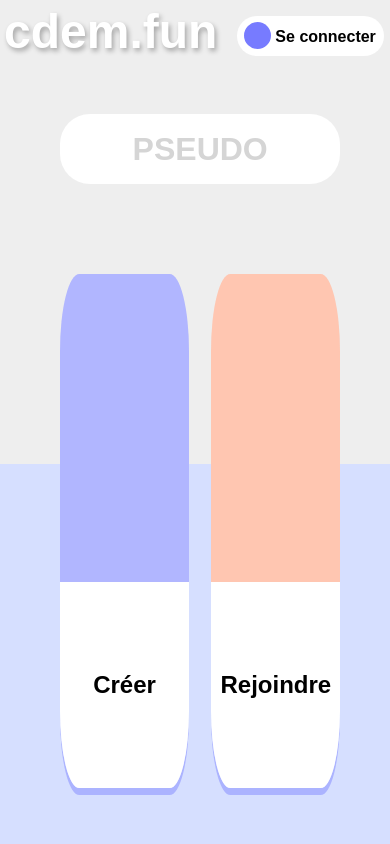
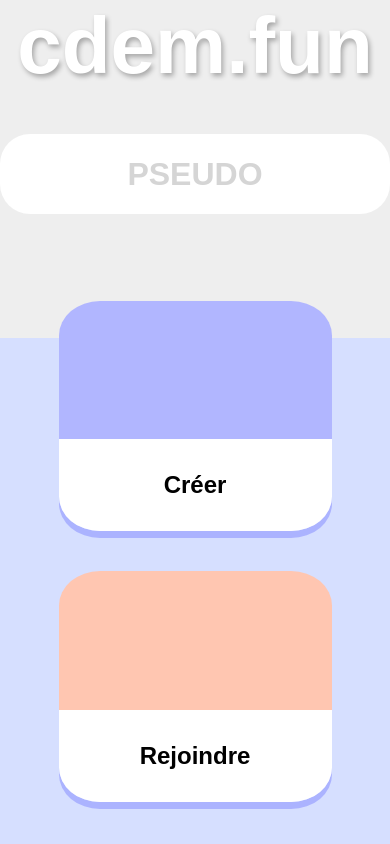
Before and after one commit to Lurius-tharn/CDEM, a PHP site: page / in a window 390 px wide. Run offline with PHP 8.4, Linux system fonts and the light colour scheme.

Commit message:
responsive

```diff
--- a/public/css/style.css
+++ b/public/css/style.css
@@ -1,10 +1,9 @@
-/*************** Page part ***************/
+/********************************************* Page part *********************************************/
 
 html {
   min-height: 100%;
   background: rgb(214, 223, 255);
-  background: linear-gradient(0deg, rgba(214, 223, 255, 1) 0%,
-    rgba(214, 223, 255, 1) 45%, rgba(238, 238, 238, 1) 45%);
+  background: linear-gradient(0deg, rgba(214, 223, 255, 1) 0%, rgba(214, 223, 255, 1) 60%, rgba(238, 238, 238, 1) 60%);
   background-size: 100% 100%;
   background-repeat: no-repeat;
   overflow-x: hidden;
@@ -20,40 +19,37 @@ body {
   row-gap: 5%;
 }
 
+/********************************************* Header part *********************************************/
 
-
-
-/*************** Header part    ***************/
 header {
   display: flex;
   justify-content: space-between;
 }
+
 #connect {
+  display: flex;
+  align-items: center;
+  justify-content: space-around;
+  flex-wrap: wrap;
   margin: 1em;
-  width: 155px;
+  width: 10%;
   background: white;
   border-radius: 30px;
-  height: 40px;
+  height: 50%;
 }
 
 #round {
-  width: 15px;
-  height: 15px;
-  padding: 6px;
-  border-radius: 100%;
+  width: 1.5vw;
+  height: 1.5vw;
+  border-radius: 50%;
   background-color: #777bff;
-  top: 6px;
-  position: relative;
-  left: 7px;
 }
 
 #connect a {
-  position: relative;
   text-decoration: none;
   font-size: 1rem;
   opacity: 1;
   outline: none;
-  left: 25px;
   color: #000;
   white-space: nowrap;
 }
@@ -68,9 +64,41 @@ header {
   text-shadow: 2px 3px 5px rgba(0, 0, 0, 0.3);
 }
 
-/*************** Body and Homepage part ***************/
+@media all and (max-width: 1445px) {
+  #connect {
+    width: 13%;
+  }
+}
 
-.container{
+@media all and (max-width: 1100px) {
+  #connect {
+    width: 16%;
+  }
+}
+
+@media all and (max-width: 900px) {
+  #connect {
+    width: 19%;
+  }
+}
+
+@media all and (max-width: 700px) {
+  header {
+    flex-direction: column;
+    align-items: center;
+  }
+  #connect {
+    display: none;
+  }
+  #logo {
+    font-size: 5rem;
+    padding: 0;
+  }
+}
+
+/********************************************* Body and Homepage part *********************************************/
+
+.container {
   display: flex;
   justify-content: center;
   flex: 1;
@@ -83,7 +111,15 @@ header {
   width: 70%;
   row-gap: 13%;
 }
-/*************** Homepage bocks part***************/
+
+@media all and (max-width: 700px) {
+  #container2 {
+    width: 100%;
+  }
+}
+
+/********************************************* Homepage blocks part *********************************************/
+
 .blocks {
   flex: auto;
   display: flex;
@@ -100,7 +136,6 @@ header {
   box-shadow: 0px 7px rgba(0, 0, 255, .2);
   transition-duration: 1000ms;
   transform: scale(1);
-  margin-bottom: 5%;
 }
 
 .block:hover {
@@ -111,18 +146,29 @@ header {
   -o-transform: scale(1.1);
   transform: scale(1.1);
 }
-/*************** Homepage content part***************/
+
+@media all and (max-width: 700px) {
+  .blocks{
+    flex-direction: column;
+    align-items: center;
+    column-gap: 0;
+    row-gap: 8%;
+  }
+  .block {
+    width: 70%;
+  }
+}
+
+/********************************************* Homepage content part *********************************************/
 
 .create {
   background: rgb(255, 255, 255);
-  background: linear-gradient(0deg, rgba(255, 255, 255, 1) 40%,
-   rgba(255, 255, 255, 1) 40%, rgba(177, 182, 255, 1) 40%);
+  background: linear-gradient(0deg, rgba(255, 255, 255, 1) 40%, rgba(255, 255, 255, 1) 40%, rgba(177, 182, 255, 1) 40%);
 }
 
 .join {
   background: rgb(255, 255, 255);
-  background: linear-gradient(0deg, rgba(255, 255, 255, 1) 40%,
-  rgba(255, 255, 255, 1) 40%, rgba(255, 198, 177, 1) 40%);
+  background: linear-gradient(0deg, rgba(255, 255, 255, 1) 40%, rgba(255, 255, 255, 1) 40%, rgba(255, 198, 177, 1) 40%);
 }
 
 .block p {
@@ -138,6 +184,7 @@ header {
   display: flex;
   justify-content: center;
 }
+
 .block .vide {
   flex: 6;
 }
@@ -152,15 +199,19 @@ header {
   color: black;
   font-size: 2rem;
   background-color: white;
-  padding: 10px 0px 10px;
+  padding: 15px 0px 15px;
+  font-family: 'Montserrat', sans-serif;
+  font-weight: 800;
+  text-decoration: none;
 }
 
 #pseudo:focus {
   border: 2px solid rgba(177, 182, 255, 1);
+  outline: none;
 }
 
+/********************************************* Typography and text part *********************************************/
 
-/*************** Typography and text part ***************/
 a, p, ::placeholder {
   font-family: 'Montserrat', sans-serif;
   font-weight: 800;
@@ -171,25 +222,21 @@ a, p, ::placeholder {
   color: #d5d5d5;
 }
 
-/*************** Screen size part    ***************/
+/********************************************* Screen size part *********************************************/
 
-
-@media all and (max-width: 1600px)
-{
+@media all and (max-width: 1600px) {
   .block p {
     font-size: 3em;
   }
 }
 
-@media all and (max-width: 1024px)
-{
+@media all and (max-width: 1024px) {
   .block p {
     font-size: 2em;
   }
 }
 
-@media all and (max-width: 700px)
-{
+@media all and (max-width: 700px) {
   .block p {
     font-size: 1.5em;
   }
--- a/view/frontend/homeView.php
+++ b/view/frontend/homeView.php
@@ -1,17 +1,21 @@
-<?php $title ="cdem.fun";?>
-<?php ob_start();?>
+<?php $title = "cdem.fun"; ?>
+<?php ob_start(); ?>
 
-<div id = "container2">
-  <input  type="text" name="pseudo" id="pseudo"  class ="element" placeholder="PSEUDO" size="300" maxlength="10" />
+<div id="container2">
+  <input type="text" name="pseudo" id="pseudo" class="element" placeholder="PSEUDO" size="255" maxlength="10" />
 
   <div class="blocks">
-    <a class = "block create element" href = "index.php?action=create">
-    <div class="plein"><p>Créer</p></div>
+    <a class="block create element" href="index.php?action=create">
+      <div class="plein">
+        <p>Créer</p>
+      </div>
       <div class="vide"></div>
     </a>
 
-    <a class = "block join element" href = "index.php?action=join"   >
-      <div class="plein"><p>Rejoindre</p></div>
+    <a class="block join element" href="index.php?action=join">
+      <div class="plein">
+        <p>Rejoindre</p>
+      </div>
       <div class="vide"></div>
     </a>
   </div>
--- a/view/frontend/template.php
+++ b/view/frontend/template.php
@@ -13,9 +13,8 @@
     <header>
         <a id="logo" href="index.php"> cdem.fun</a>
         <div id="connect">
-            <div id="round">
-                <a href="Connect.php">Se connecter</a>
-            </div>
+            <div id="round"></div>
+            <a href="Connect.php">Se connecter</a>
         </div>
     </header>
 
```
